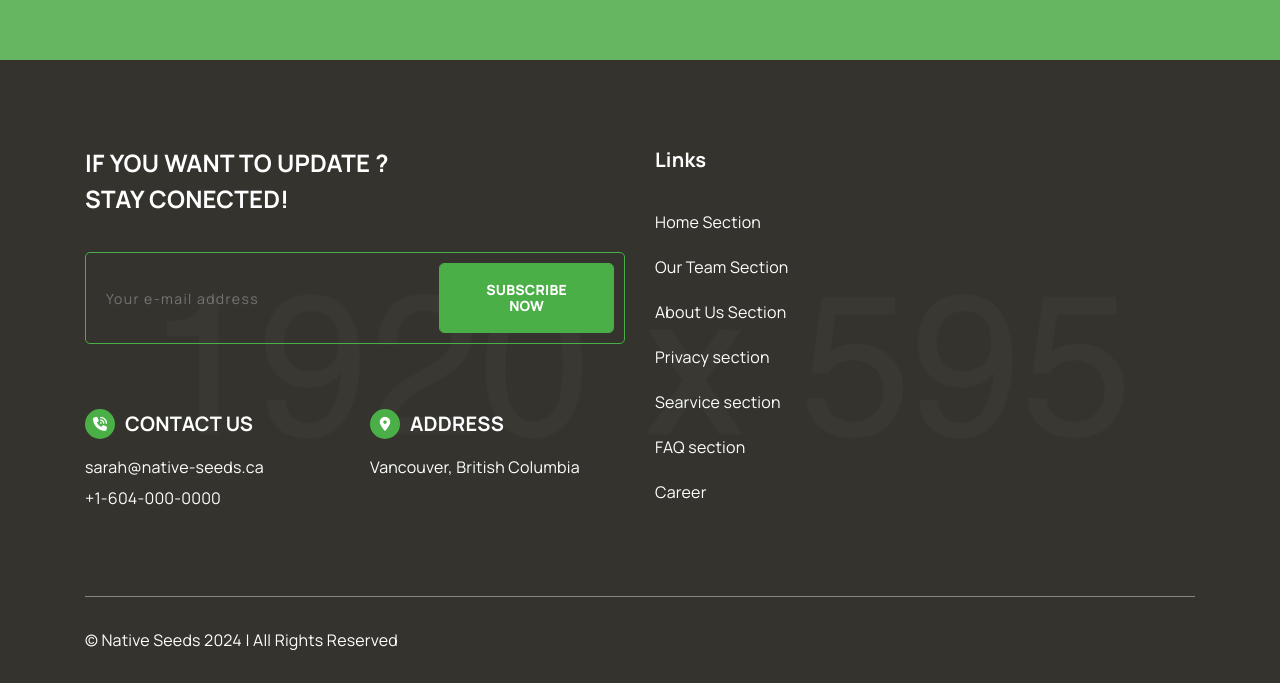
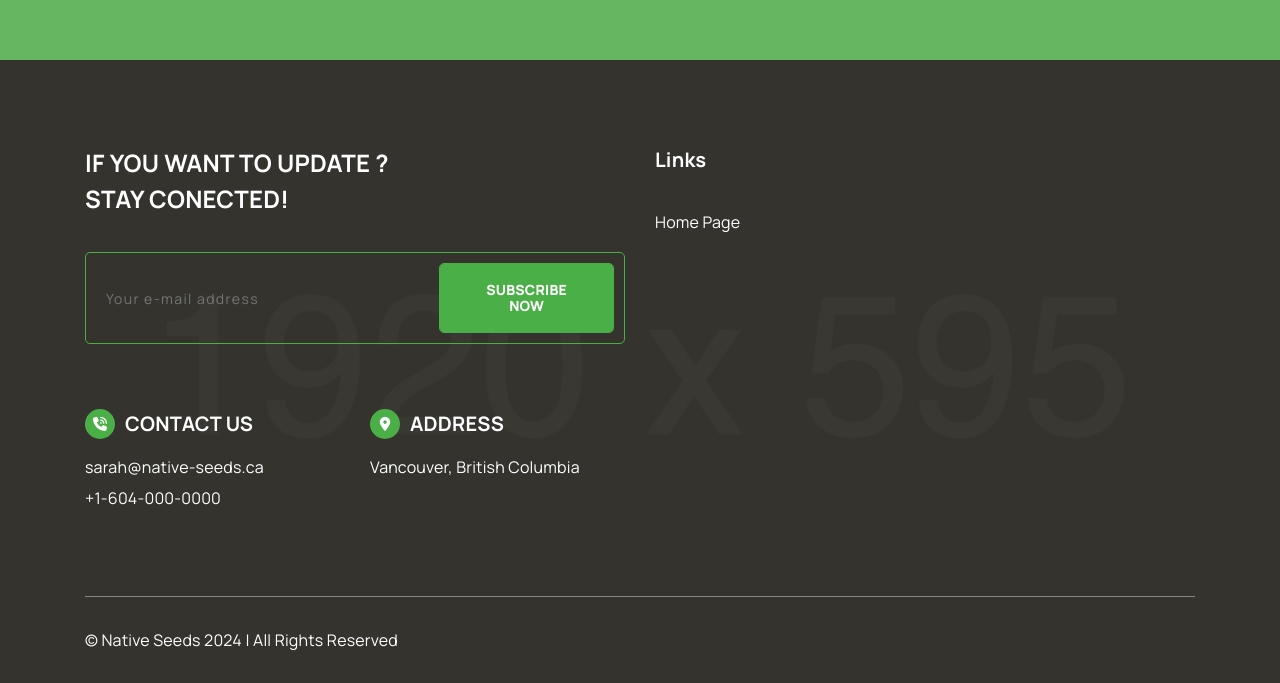
Before and after one commit to jefking/native-seeds, a plain HTML site: page index.html in a window 1280 px wide. Shown: the part 6130-6813 px from the top of the page. Drawn offline with Linux system fonts and the light colour scheme; files whose address does not match are found by name.

Commit message:
less links

```diff
--- a/index.html
+++ b/index.html
@@ -897,13 +897,13 @@
                                 <div class="footer__widget-content">
                                     <div class="our-link">
                                         <ul>
-                                            <li><a href="#">Home Section</a></li>
-                                            <li><a href="#">Our Team Section</a></li>
+                                            <li><a href="#">Home Page</a></li>
+                                            <!-- <li><a href="#">Our Team Section</a></li>
                                             <li><a href="#">About Us Section</a></li>
                                             <li><a href="#">Privacy section</a></li>
                                             <li><a href="#">Searvice section</a></li>
                                             <li><a href="#">FAQ section</a></li>
-                                            <li><a href="#">Career</a></li>
+                                            <li><a href="#">Career</a></li> -->
                                         </ul>
                                     </div>
                                 </div>
```
